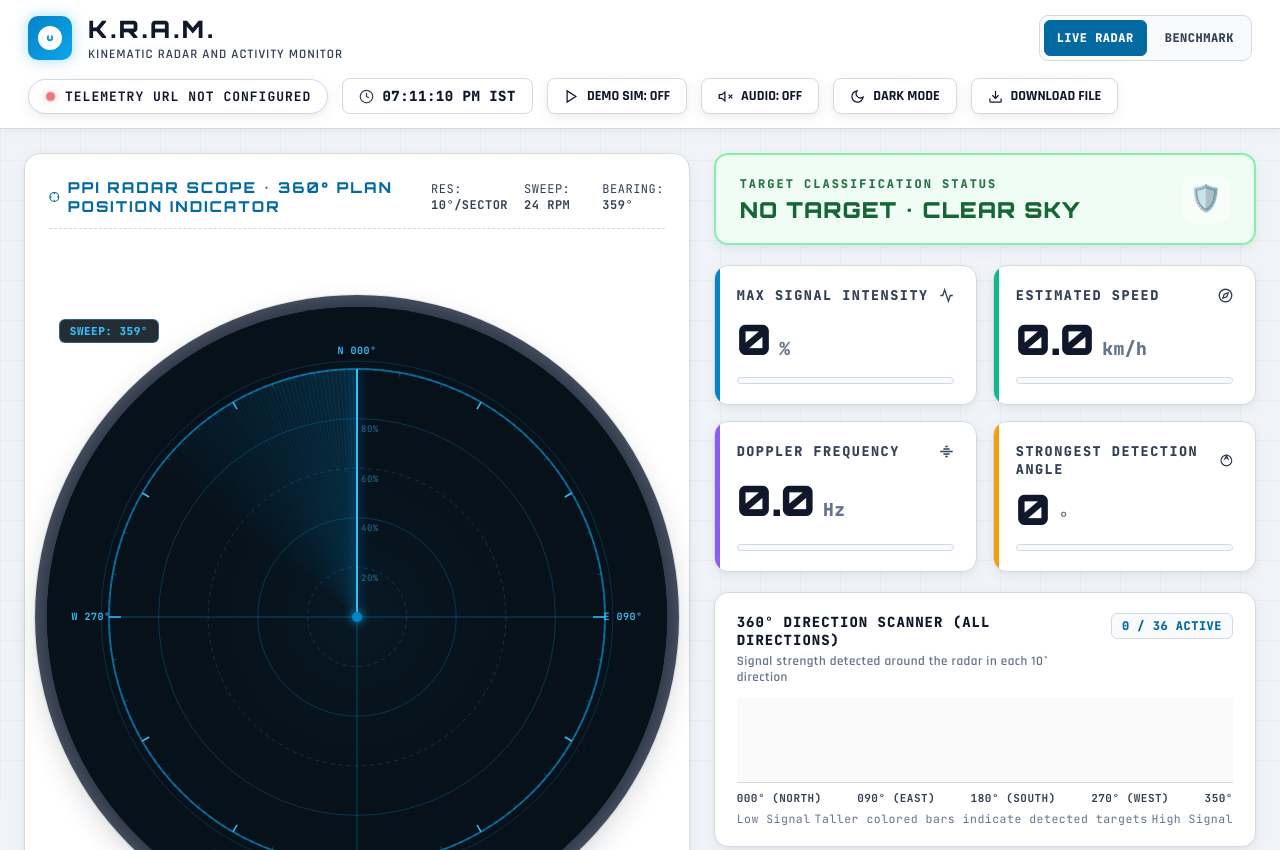
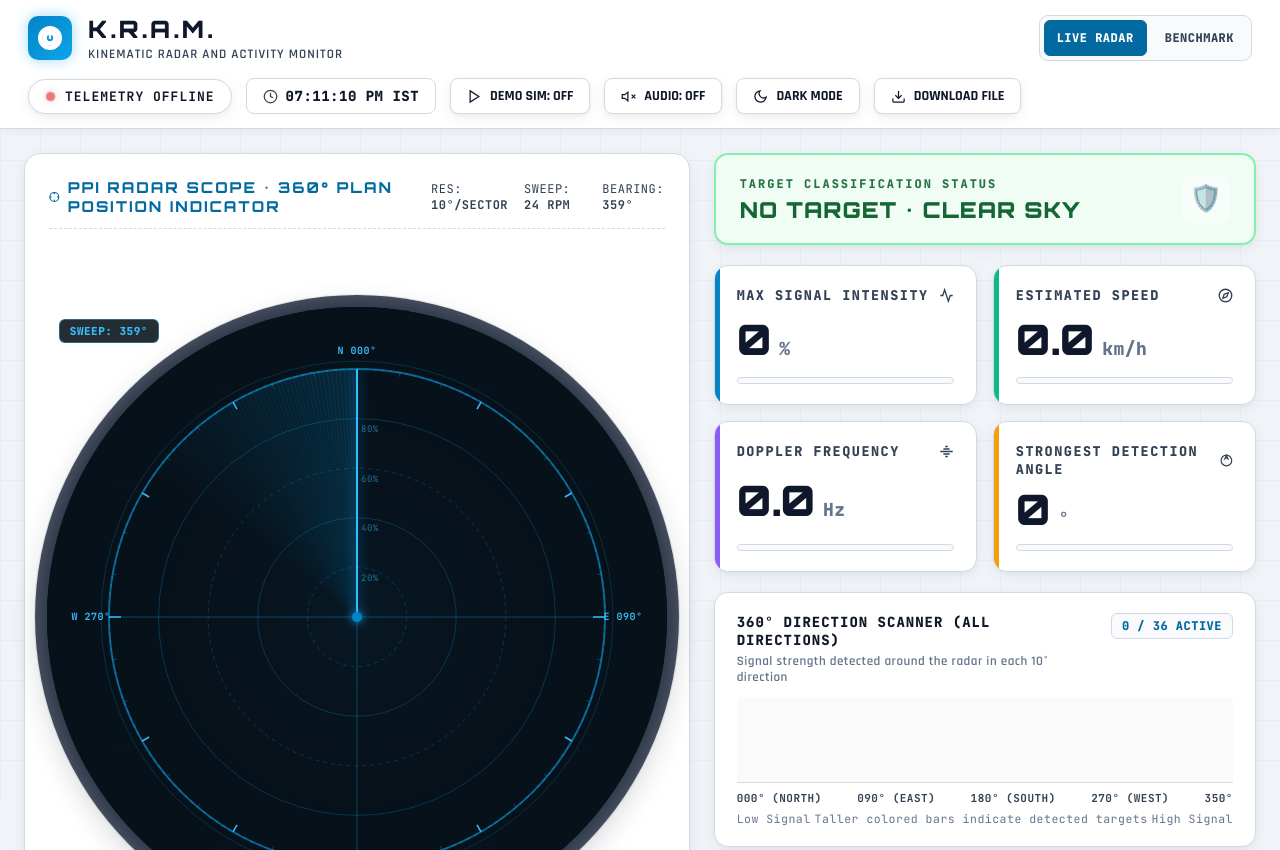
Before and after one commit to MadhavGarg362006/Bit4Byte-K.R.A.M, a plain HTML site: page index.html in a window 1280 px wide. Shown: the top 850 px of the page. Drawn offline with nearby package versions, Linux system fonts and the light colour scheme.

Commit message:
Update K.R.A.M. telemetry connection

```diff
--- a/index.html
+++ b/index.html
@@ -1187,8 +1187,8 @@
 <script>
         // ===== DIRECT INTERNET TELEMETRY =====
         // After deploying the telemetry server, replace these two values.
-        const TELEMETRY_WS_URL = "wss://YOUR-KRAM-SERVER.onrender.com/ws";
-        const DASHBOARD_TOKEN = "YOUR_VIEWER_TOKEN";
+        const TELEMETRY_WS_URL = "wss://kram-telemetry-server.onrender.com/ws";
+        const DASHBOARD_TOKEN = "KRAM_VIEWER_91ac73e2_2026_CHANGE_ME";
         const DIRECT_RECONNECT_MS = 3000;
 
         let telemetrySocket = null;
```
